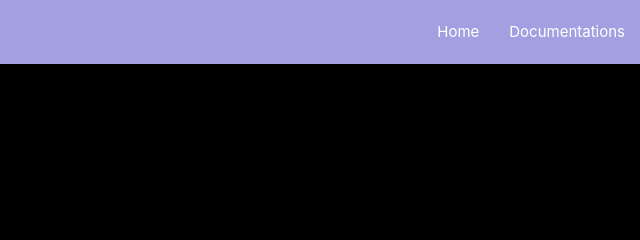
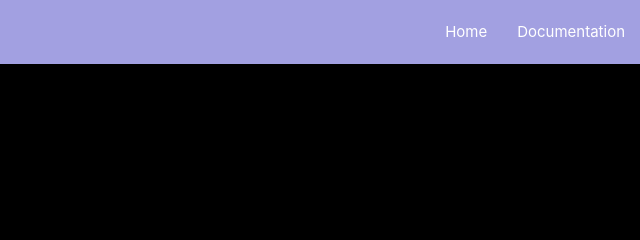
Before and after one commit to kekhan/rpg, a plain HTML site: page index.html in a window 1280 px wide. Shown: the top 240 px of the page, 640-1280 px from the left. Drawn offline with nearby package versions, Linux system fonts and the light colour scheme.

Commit message:
Update index.html

```diff
--- a/index.html
+++ b/index.html
@@ -29,10 +29,10 @@
 
 		<nav style="width: 100%">
 	    <div class="nav-wrapper" style="background:#A2A0E1">
-	      <a href="#" class="brand-logo" style="padding:.5%">	JS-Dungeon-Game</a>
+	      <a href="#" class="brand-logo" style="padding:.5%">JS-Dungeon-Game</a>
 	      <ul id="nav-mobile" class="right hide-on-med-and-down">
 	        <li><a href="https://kerinkhan.me/">Home</a></li>
-	        <li><a href="TechDocs.html">Documentations</a></li>
+	        <li><a href="https://github.com/kekhan/rpg/blob/master/README.md">Documentation</a></li>
 
 	      </ul>
 	    </div>
```
